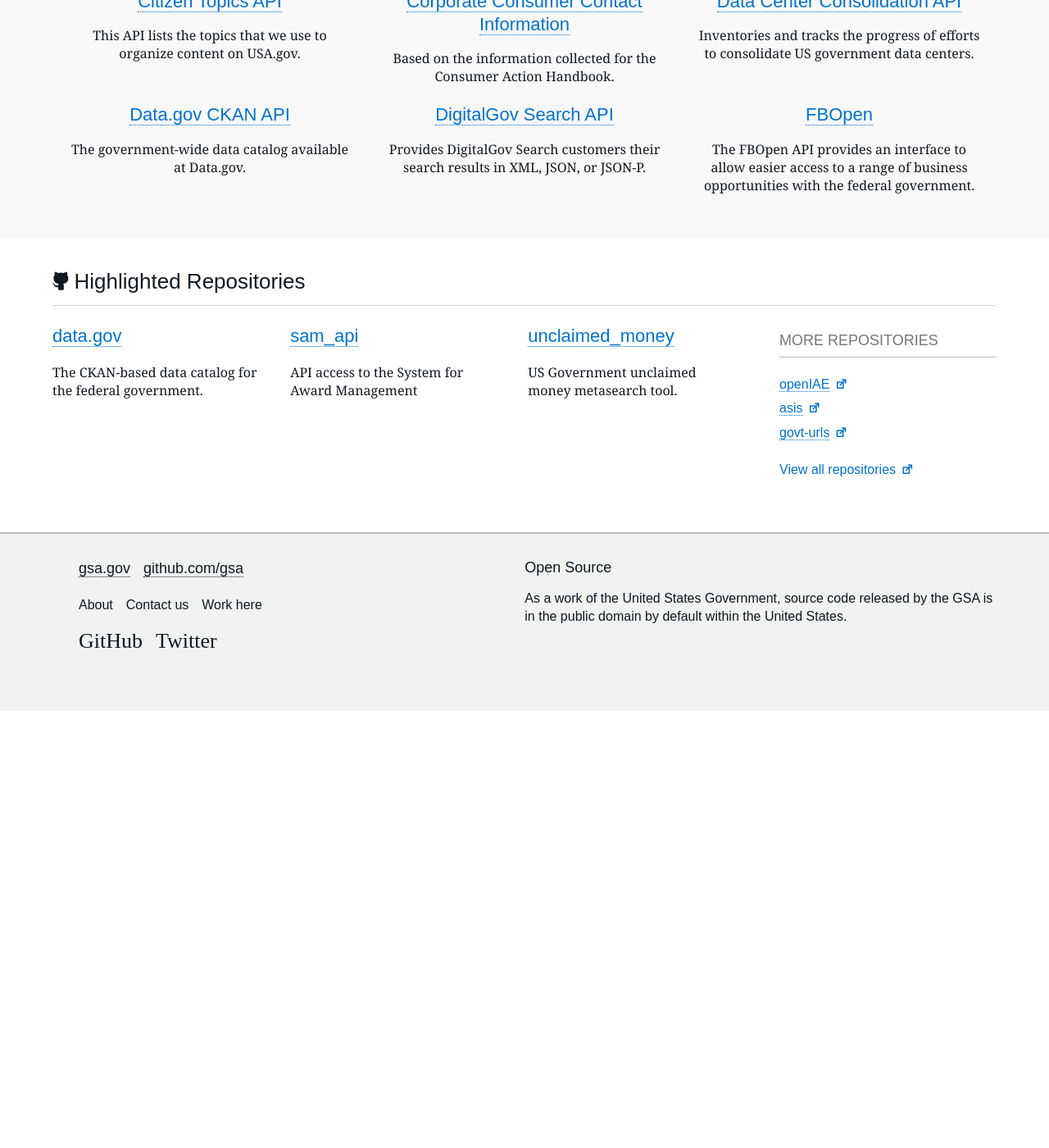
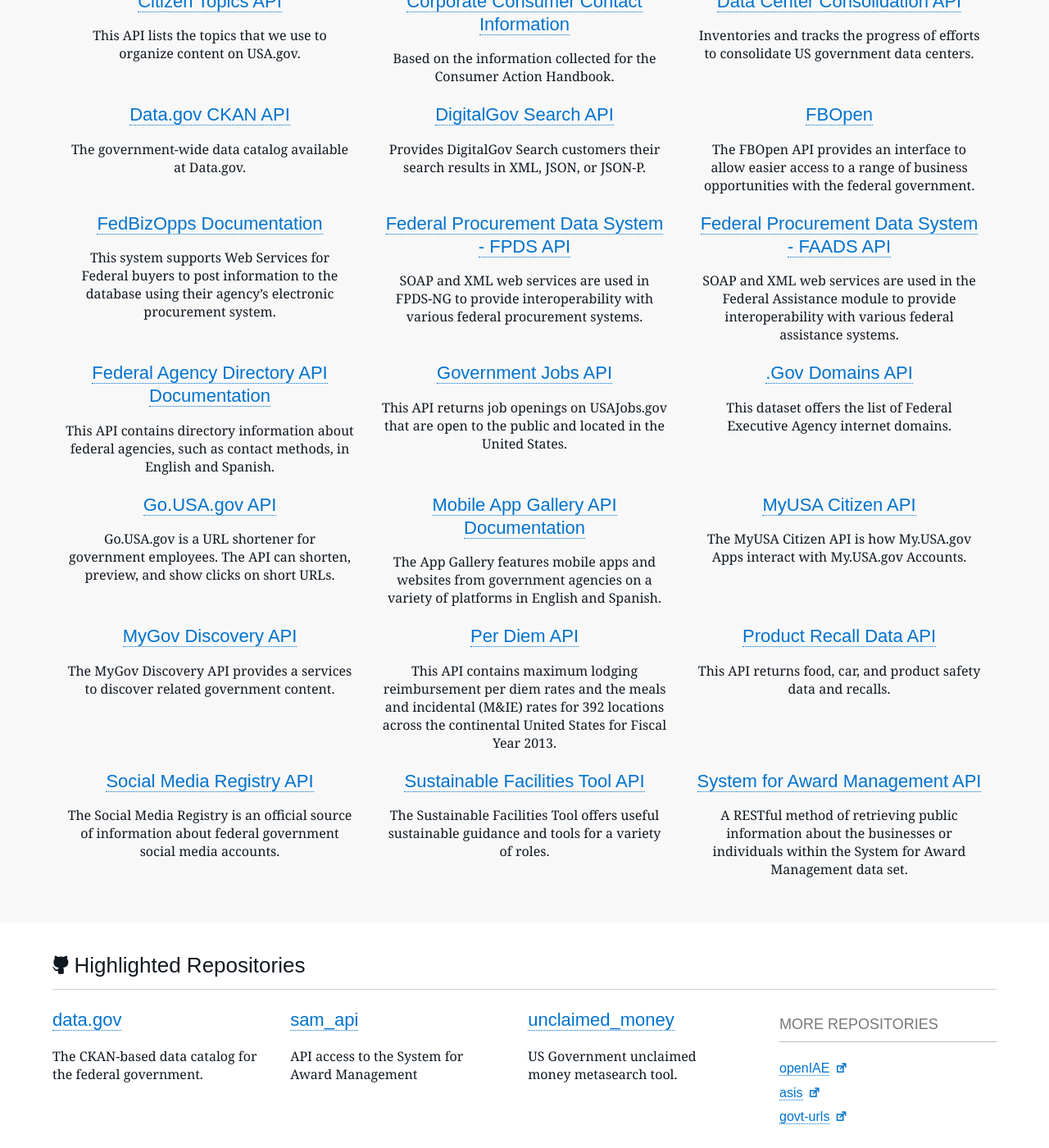
Before and after one commit to GSA/open.gsa.gov, a Jekyll site: the page built from developer/index.html, in a window 1280 px wide and 1400 px high, scrolled down 490 px. Shown: the whole window at 82% size. Built offline with Jekyll 4.4.1, drawn with Linux system fonts in a browser that asks for light colours; nearby versions of some CDN libraries; some web fonts are replaced; before the commit the page ends 1357 px from its top, so only the background shows below that; some of the changed text lies outside the part shown.

Commit message:
adding in other apis

```diff
--- a/developer/index.html
+++ b/developer/index.html
@@ -14,8 +14,8 @@
                         </p>
                         <ul class="learn-more">
                             <li class="learn-more_item">
-                                <a class="call-to-action" href="https://github.com/18f/api-standards">
-                                    18F API Standards
+                                <a class="call-to-action" href="https://github.com/GSA/GSA-APIs/issues">
+                                    Feedback
                                 </a>
                             </li>
                             <li class="learn-more_item">
@@ -102,144 +102,106 @@
                         <p class="featured-project_desc">The FBOpen API provides an interface to allow easier access to a range of business opportunities with the federal government.</p>
                     </li>
                 </ul>
-<!--                <ul class="wrap nav-list">
+                <ul class="wrap nav-list">
                     <li class="featured-project">
-                        <div class="featured-project_img__eregs"></div>
                         <h3 class="featured-project_head">
-                            <a href="http://gsa.github.io/data">Data</a>
+                            <a href="https://www.fbo.gov/?s=generalinfo&mode=list&tab=list&tabmode=list&static=documentation">FedBizOpps Documentation</a>
                         </h3>
-                        <p class="featured-project_desc">Download bulk data from across GSA's components.</p>
+                        <p class="featured-project_desc">This system supports Web Services for Federal buyers to post information to the database using their agency’s electronic procurement system.</p>
                     </li>
                     <li class="featured-project">
-                        <div class="featured-project_img__pdp"></div>
                         <h3 class="featured-project_head">
-                            <a href="http://gsa.github.io/developer">APIs</a>
+                            <a href="https://www.fpds.gov/downloads/FPDS-Specifications-WebServices_Integration_Specifications_V1.4.doc">Federal Procurement Data System - FPDS API</a>
                         </h3>
-                        <p class="featured-project_desc">Learn how to access GSA data via dynamic web services.</p>
+                        <p class="featured-project_desc">SOAP and XML web services are used in FPDS-NG to provide interoperability with various federal procurement systems.</p>
                     </li>
                     <li class="featured-project">
-                        <div class="featured-project_img__collab"></div>
                         <h3 class="featured-project_head">
-                            <a href="https://www.github.com/gsa">Code</a>
+                            <a href="https://www.fpds.gov/downloads/FAADS/FAADS-Specifications-WebServices_Integration_Specifications_V2.doc">Federal Procurement Data System - FAADS API</a>
                         </h3>
-                        <p class="featured-project_desc">Check out the latest open source code projects from GSA teams.</p>
+                        <p class="featured-project_desc">SOAP and XML web services are used in the Federal Assistance module to provide interoperability with various federal assistance systems.</p>
                     </li>
                 </ul>
                 <ul class="wrap nav-list">
                     <li class="featured-project">
-                        <div class="featured-project_img__eregs"></div>
                         <h3 class="featured-project_head">
-                            <a href="http://gsa.github.io/data">Data</a>
+                            <a href="http://www.usa.gov/About/developer-resources/federal-agency-directory/index.shtml">Federal Agency Directory API Documentation</a>
                         </h3>
-                        <p class="featured-project_desc">Download bulk data from across GSA's components.</p>
+                        <p class="featured-project_desc">This API contains directory information about federal agencies, such as contact methods, in English and Spanish.</p>
                     </li>
                     <li class="featured-project">
-                        <div class="featured-project_img__pdp"></div>
                         <h3 class="featured-project_head">
-                            <a href="http://gsa.github.io/developer">APIs</a>
+                            <a href="http://search.digitalgov.gov/developer/jobs.html">Government Jobs API</a>
                         </h3>
-                        <p class="featured-project_desc">Learn how to access GSA data via dynamic web services.</p>
+                        <p class="featured-project_desc">This API returns job openings on USAJobs.gov that are open to the public and located in the United States.</p>
                     </li>
                     <li class="featured-project">
-                        <div class="featured-project_img__collab"></div>
                         <h3 class="featured-project_head">
-                            <a href="https://www.github.com/gsa">Code</a>
+                            <a href="https://explore.data.gov/developers/docs/federal-executive-agency-internet-domains">.Gov Domains API</a>
                         </h3>
-                        <p class="featured-project_desc">Check out the latest open source code projects from GSA teams.</p>
+                        <p class="featured-project_desc">This dataset offers the list of Federal Executive Agency internet domains.</p>
                     </li>
                 </ul>
                 <ul class="wrap nav-list">
                     <li class="featured-project">
-                        <div class="featured-project_img__eregs"></div>
                         <h3 class="featured-project_head">
-                            <a href="http://gsa.github.io/data">Data</a>
+                            <a href="https://go.usa.gov/api">Go.USA.gov API</a>
                         </h3>
-                        <p class="featured-project_desc">Download bulk data from across GSA's components.</p>
+                        <p class="featured-project_desc">Go.USA.gov is a URL shortener for government employees. The API can shorten, preview, and show clicks on short URLs.</p>
                     </li>
                     <li class="featured-project">
-                        <div class="featured-project_img__pdp"></div>
                         <h3 class="featured-project_head">
-                            <a href="http://gsa.github.io/developer">APIs</a>
+                            <a href="http://www.usa.gov/About/developer-resources/mobile-app-gallery/index.shtml">Mobile App Gallery API Documentation</a>
                         </h3>
-                        <p class="featured-project_desc">Learn how to access GSA data via dynamic web services.</p>
+                        <p class="featured-project_desc">The App Gallery features mobile apps and websites from government agencies on a variety of platforms in English and Spanish.</p>
                     </li>
                     <li class="featured-project">
-                        <div class="featured-project_img__collab"></div>
                         <h3 class="featured-project_head">
-                            <a href="https://www.github.com/gsa">Code</a>
+                            <a href="https://my.usa.gov/developer/">MyUSA Citizen API</a>
                         </h3>
-                        <p class="featured-project_desc">Check out the latest open source code projects from GSA teams.</p>
+                        <p class="featured-project_desc">The MyUSA Citizen API is how My.USA.gov Apps interact with My.USA.gov Accounts.</p>
                     </li>
                 </ul>
                 <ul class="wrap nav-list">
                     <li class="featured-project">
-                        <div class="featured-project_img__eregs"></div>
                         <h3 class="featured-project_head">
-                            <a href="http://gsa.github.io/data">Data</a>
+                            <a href="http://discovery.my.usa.gov/">MyGov Discovery API</a>
                         </h3>
-                        <p class="featured-project_desc">Download bulk data from across GSA's components.</p>
+                        <p class="featured-project_desc">The MyGov Discovery API provides a services to discover related government content.</p>
                     </li>
                     <li class="featured-project">
-                        <div class="featured-project_img__pdp"></div>
                         <h3 class="featured-project_head">
-                            <a href="http://gsa.github.io/developer">APIs</a>
+                            <a href="http://gsa.gov/portal/content/162379">Per Diem API</a>
                         </h3>
-                        <p class="featured-project_desc">Learn how to access GSA data via dynamic web services.</p>
+                        <p class="featured-project_desc">This API contains maximum lodging reimbursement per diem rates and the meals and incidental (M&IE) rates for 392 locations across the continental United States for Fiscal Year 2013.</p>
                     </li>
                     <li class="featured-project">
-                        <div class="featured-project_img__collab"></div>
                         <h3 class="featured-project_head">
-                            <a href="https://www.github.com/gsa">Code</a>
+                            <a href="http://search.digitalgov.gov/developer/recalls.html">Product Recall Data API</a>
                         </h3>
-                        <p class="featured-project_desc">Check out the latest open source code projects from GSA teams.</p>
+                        <p class="featured-project_desc">This API returns food, car, and product safety data and recalls.</p>
                     </li>
                 </ul>
                 <ul class="wrap nav-list">
                     <li class="featured-project">
-                        <div class="featured-project_img__eregs"></div>
                         <h3 class="featured-project_head">
-                            <a href="http://gsa.github.io/data">Data</a>
+                            <a href="http://www.usa.gov/About/developer-resources/social-media-registry.shtml">Social Media Registry API</a>
                         </h3>
-                        <p class="featured-project_desc">Download bulk data from across GSA's components.</p>
+                        <p class="featured-project_desc">The Social Media Registry is an official source of information about federal government social media accounts.</p>
                     </li>
                     <li class="featured-project">
-                        <div class="featured-project_img__pdp"></div>
                         <h3 class="featured-project_head">
-                            <a href="http://gsa.github.io/developer">APIs</a>
+                            <a href="https://sftool.gov/developers">Sustainable Facilities Tool API</a>
                         </h3>
-                        <p class="featured-project_desc">Learn how to access GSA data via dynamic web services.</p>
+                        <p class="featured-project_desc">The Sustainable Facilities Tool offers useful sustainable guidance and tools for a variety of roles.</p>
                     </li>
                     <li class="featured-project">
-                        <div class="featured-project_img__collab"></div>
                         <h3 class="featured-project_head">
-                            <a href="https://www.github.com/gsa">Code</a>
+                            <a href="">System for Award Management API</a>
                         </h3>
-                        <p class="featured-project_desc">Check out the latest open source code projects from GSA teams.</p>
+                        <p class="featured-project_desc">A RESTful method of retrieving public information about the businesses or individuals within the System for Award Management data set.</p>
                     </li>
                 </ul>
-                <ul class="wrap nav-list">
-                    <li class="featured-project">
-                        <div class="featured-project_img__eregs"></div>
-                        <h3 class="featured-project_head">
-                            <a href="http://gsa.github.io/data">Data</a>
-                        </h3>
-                        <p class="featured-project_desc">Download bulk data from across GSA's components.</p>
-                    </li>
-                    <li class="featured-project">
-                        <div class="featured-project_img__pdp"></div>
-                        <h3 class="featured-project_head">
-                            <a href="http://gsa.github.io/developer">APIs</a>
-                        </h3>
-                        <p class="featured-project_desc">Learn how to access GSA data via dynamic web services.</p>
-                    </li>
-                    <li class="featured-project">
-                        <div class="featured-project_img__collab"></div>
-                        <h3 class="featured-project_head">
-                            <a href="https://www.github.com/gsa">Code</a>
-                        </h3>
-                        <p class="featured-project_desc">Check out the latest open source code projects from GSA teams.</p>
-                    </li>
-                </ul>-->
             </section>
 
             <section class="repositories wrap">
```
